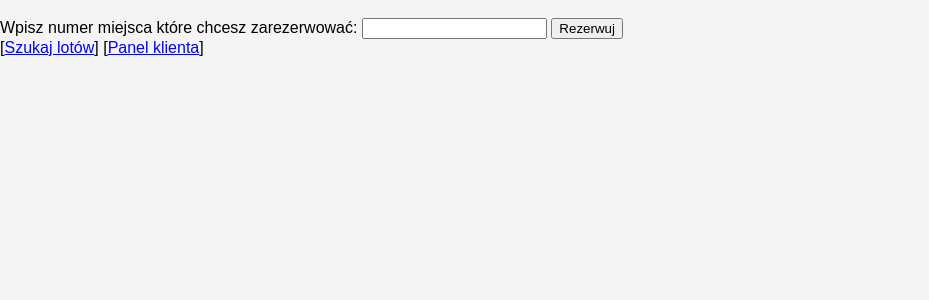
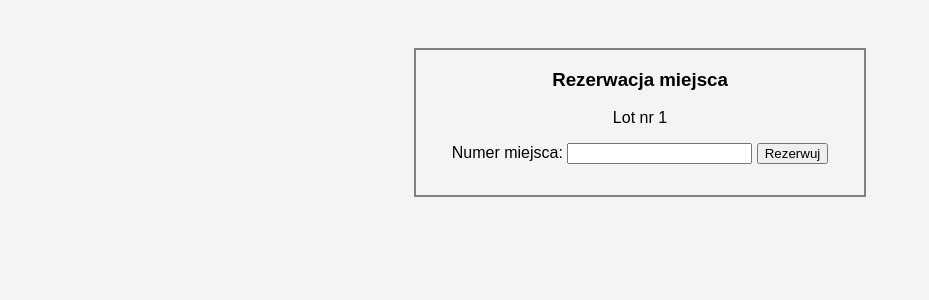
Before and after one commit to JakubAdamTaczala/baza_lotow, a PHP site: page /seats_choose.php?id=1 in a window 1280 px wide. Shown: the part 142-442 px from the top of the page, without its empty margins (0-929 px from the left). Run offline with PHP 8.4, Linux system fonts and the light colour scheme; the visitor is signed in with stand-in values (Sample User, id 1).

Commit message:
wybieranie miejsc/poprawka

```diff
--- a/php/seats_choose.php
+++ b/php/seats_choose.php
@@ -32,18 +32,20 @@ $idlotu = $_GET['id'];
 
 echo<<<END
 <br>
+<div class="standardframe">
+<h3>Rezerwacja miejsca</h3>
+<p>Lot nr $idlotu</p>
 <form action="booking.php" method="post">
-	<label>Wpisz numer miejsca które chcesz zarezerwować:</label>
+	<p>Numer miejsca:
 	<input type="number" name="numer_miejsca" />
 	<input type="hidden" name="idlotu" value="$idlotu"/>
 	<input type="submit" value="Rezerwuj"/>
+    </p>
 </form>
-
+</div>
 END;
 
 ?>
 
-[<a href="/Rezerwacja.php">Szukaj lotów</a>]
-[<a href="/user_s_account.php">Panel klienta</a>]
 </body>
 </html>
```
